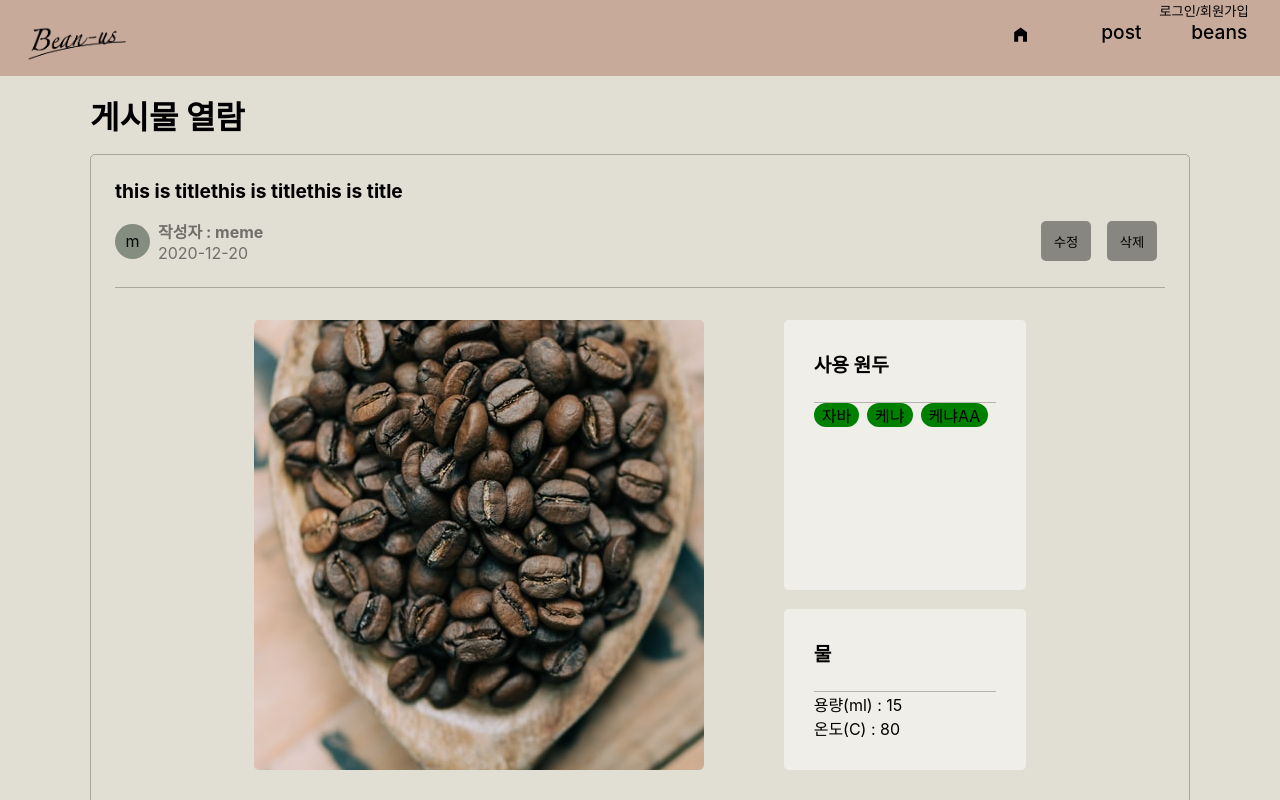
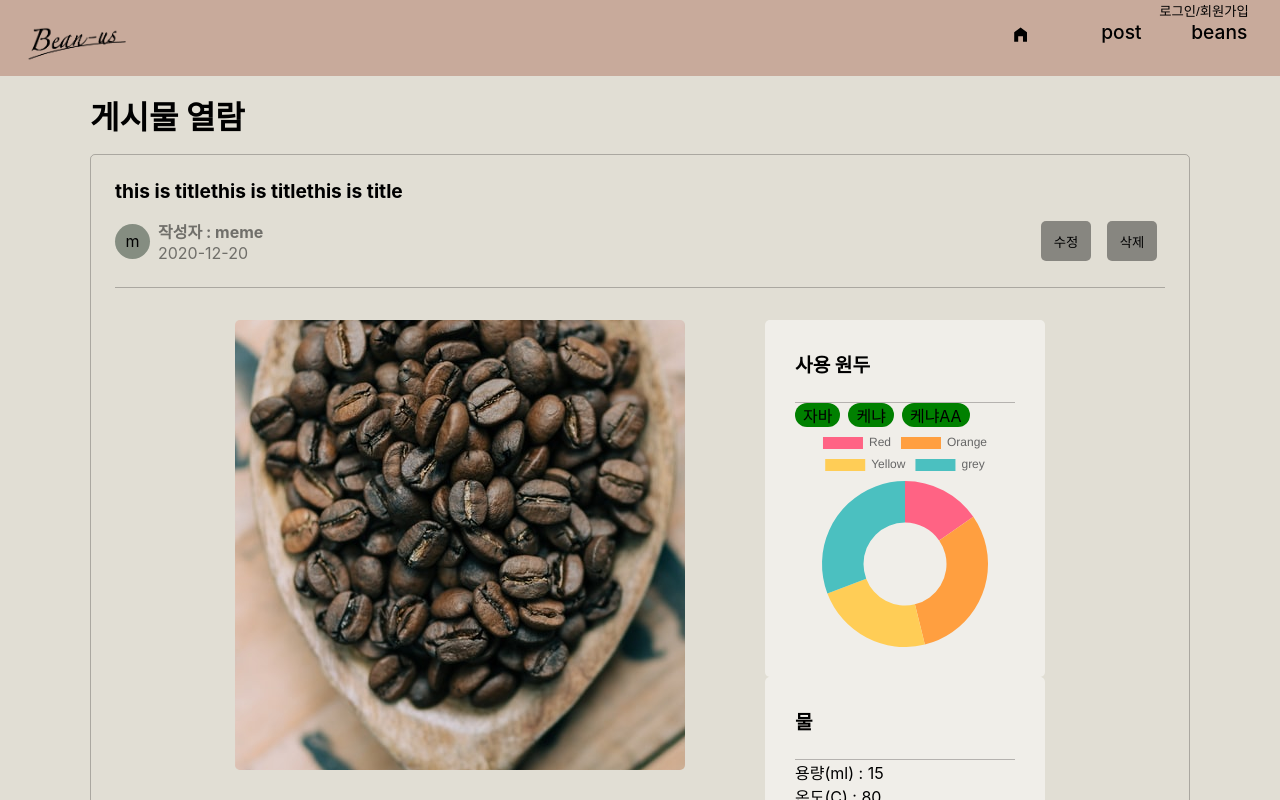
Before and after one commit to codestates/bean-us, a React (Create React App) app in the folder client-bean/: page /posts/view/1 in a window 1280 px wide. Shown: the top 800 px of the page. Built offline with nearby package versions, Linux system fonts and the light colour scheme; no server answers.

Commit message:
Add chart
bean을 비율로 표시하기 위해 도넛 차트를 추가

```diff
--- a/client-bean/package.json
+++ b/client-bean/package.json
@@ -7,7 +7,9 @@
     "@testing-library/react": "^11.1.0",
     "@testing-library/user-event": "^12.1.10",
     "axios": "^0.24.0",
+    "chart.js": "^3.6.0",
     "react": "^17.0.2",
+    "react-chartjs-2": "^3.3.0",
     "react-dom": "^17.0.2",
     "react-icons": "^4.3.1",
     "react-router-dom": "^6.0.1",
--- /dev/null
+++ b/client-bean/src/components/posts/postsView/postViewContent.js/BeanChart.js
@@ -0,0 +1,42 @@
+import React from 'react';
+import { Doughnut } from 'react-chartjs-2';
+
+function BeanChart({ beanRatio }) {
+  console.log(beanRatio);
+  const data = {
+    labels: ['Red', 'Orange', 'Yellow', 'grey'],
+    datasets: [
+      {
+        data: [10, 20, 15, 20],
+        backgroundColor: [
+          'rgb(255, 99, 132)',
+          'rgb(255, 159, 64)',
+          'rgb(255, 205, 86)',
+          'rgb(75, 192, 192)',
+        ],
+      },
+    ],
+  };
+
+  const options = {
+    legend: {
+      display: true,
+      position: 'right',
+    },
+    elements: {
+      arc: {
+        borderWidth: 0,
+      },
+    },
+    animation: {
+      animateScale: true,
+      animateRotate: true,
+    },
+  };
+
+  return (
+    <Doughnut data={data} options={options} style={{ position: 'relative', height: '110px' }} />
+  );
+}
+
+export default BeanChart;
--- a/client-bean/src/components/posts/postsView/postViewContent.js/PostSectionBean.js
+++ b/client-bean/src/components/posts/postsView/postViewContent.js/PostSectionBean.js
@@ -3,6 +3,7 @@ import styled from 'styled-components';
 import { ContentWrap } from '../../../../styles/basicFrame/ContentWrap';
 import ImgFrame from '../../../../styles/basicFrame/ImgFrame';
 import { TagFrame } from '../../../../styles/basicFrame/TagFrame';
+import BeanChart from './BeanChart';
 
 const BeanWrap = styled.div`
   display: flex;
@@ -37,6 +38,7 @@ export default function PostSectionBean({ postCotents }) {
               {bean}
             </TagFrame>
           ))}
+          <BeanChart beanRatio={beanRatio} />
         </ContentInnerContainer>
         <ContentInnerContainer>
           <div className='subtitle'>물</div>
```
Also changed, not shown: 1 other file (tests, documents, lock files or other folders).
